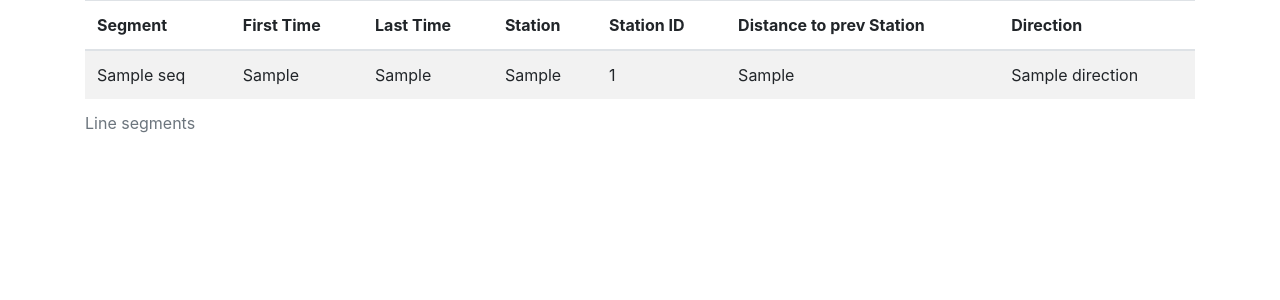
After one commit to izolight/django-seoultransport, a Django app: template busgokr/templates/busgokr/line_detail.html in a window 1280 px wide. The commit adds this page. Shown: the top 300 px of the page. Run offline with Django 3.2, Linux system fonts and the light colour scheme; the template is opened without the code that fills it: most values are stand-ins (such as "Sample title", 1, 10 or a date in 2020); some libraries are stand-ins or nearby versions.

Commit message:
Implement line detail

```diff
--- a/busgokr/templates/busgokr/base.html
+++ b/busgokr/templates/busgokr/base.html
@@ -5,7 +5,6 @@
     <title>Seoul Transport</title>
     <meta name="viewport" content="width=device-width, initial-scale=1.0">
     <link href="/static/bootstrap/css/bootstrap.min.css" rel="stylesheet" media="screen">
-    <link href="/static/base.css" rel="stylesheet" media="screen">
 </head>
 <body>
 <div class="container">
--- /dev/null
+++ b/busgokr/templates/busgokr/line_detail.html
@@ -0,0 +1,30 @@
+{% extends 'busgokr/base.html' %}
+{% block body %}
+        <table class="table table-striped table-hover">
+        <caption>Line segments</caption>
+            <thead>
+                <tr>
+                    <th>Segment</th>
+                    <th>First Time</th>
+                    <th>Last Time</th>
+                    <th>Station</th>
+                    <th>Station ID</th>
+                    <th>Distance to prev Station</th>
+                    <th>Direction</th>
+                </tr>
+            </thead>
+            <tbody>
+                {% for station in stations %}
+                <tr>
+                    <td>{{ station.seq }}</td>
+                    <td>{{ station.beginTm }}</td>
+                    <td>{{ station.lastTm }}</td>
+                    <td>{{ station.stationNm }}</td>
+                    <td>{{ station.arsId }}</td>
+                    <td>{{ station.fullSectDist }}</td>
+                    <td>{{ station.direction }}</td>
+                </tr>
+                {% endfor %}
+            </tbody>
+        </table>
+{% endblock %}
--- a/busgokr/templates/busgokr/lines_all.html
+++ b/busgokr/templates/busgokr/lines_all.html
@@ -28,6 +28,7 @@
 
     {% block table %}
     <table class="table table-striped table-hover">
+        <caption>Bus Lines</caption>
         <thead>
         <tr>
             <th>Type</th>
--- a/busgokr/utils.py
+++ b/busgokr/utils.py
@@ -23,6 +23,10 @@ def search_live(search):
     params = {PARAM_SEARCH_STRING: search}
     return requests.get(url, params=params).json()
 
+def get_stations_by_line(line_id):
+    url = BASE_URL + "/getStaionByRoute.bms"
+    params = {BUS_LINE_ID: line_id}
+    return requests.get(url, params=params).json()
 
 def add_line_to_db(line):
     first_station, x = BusStation.objects.get_or_create(name=line[FIRST_STATION])
```
Also changed, not shown: busgokr/templates/busgokr/line.html (deleted, +0 -32 lines), busgokr/views.py (+5 -6 lines).
